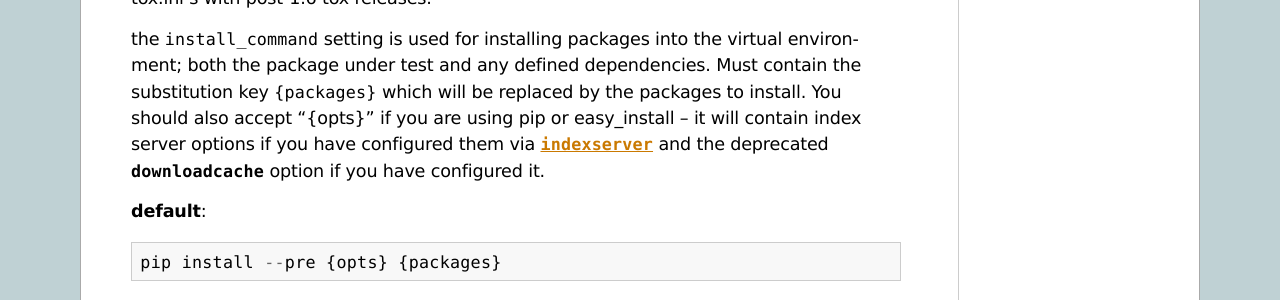
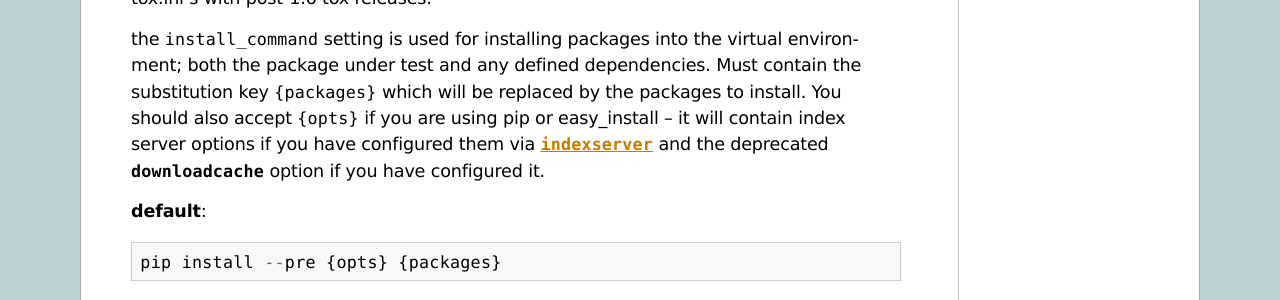
Before and after one commit to msabramo/tox, a Sphinx documentation site: the page built from doc/config.txt, in a window 1280 px wide and 900 px high, scrolled down 1472 px. Shown: the part 178-478 px from the top of the window. Built offline with Sphinx 7.4.7, drawn with Linux system fonts in a browser that asks for light colours.

Commit message:
fix doc typo

```diff
--- a/doc/config.txt
+++ b/doc/config.txt
@@ -87,7 +87,7 @@ Complete list of settings that you can put into ``testenv*`` sections:
     the virtual environment; both the package under test
     and any defined dependencies. Must contain the substitution key
     ``{packages}`` which will be replaced by the packages to
-    install.  You should also accept "{opts}" if you are using
+    install.  You should also accept ``{opts}`` if you are using
     pip or easy_install -- it will contain index server options
     if you have configured them via :confval:`indexserver`
     and the deprecated :confval:`downloadcache` option
```
